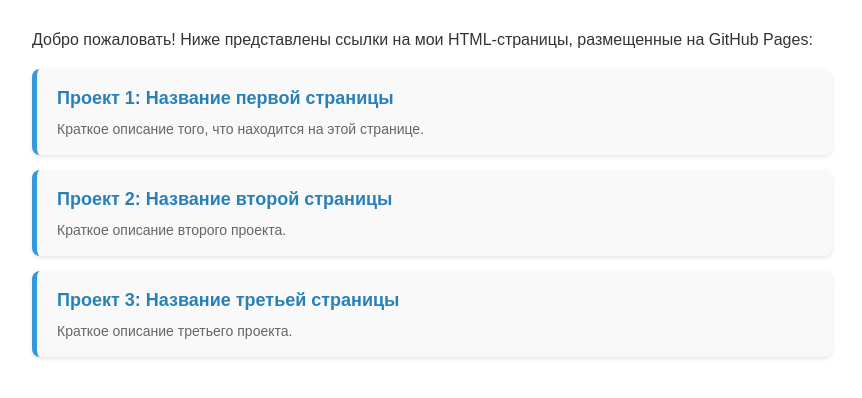
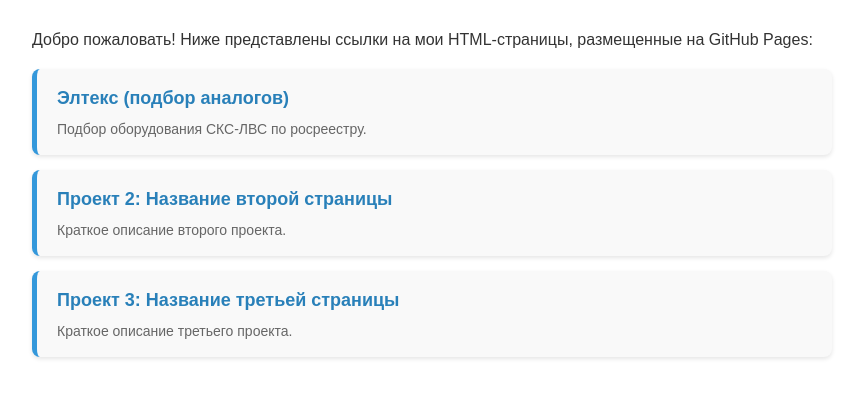
Before and after one commit to Maxirom13/baza_znani, a plain HTML site: page index.html in a window 1280 px wide. Shown: the part 94-492 px from the top of the page, without its empty margins (208-1070 px from the left). Drawn offline with Linux system fonts and the light colour scheme.

Commit message:
Update index.html

```diff
--- a/index.html
+++ b/index.html
@@ -56,8 +56,8 @@
 
     <ul class="projects-list">
         <li>
-            <a href="page1.html">Проект 1: Название первой страницы</a>
-            <div class="description">Краткое описание того, что находится на этой странице.</div>
+            <a href="eltex-analogi-reestr.html">Элтекс (подбор аналогов)</a>
+            <div class="description">Подбор оборудования СКС-ЛВС по росреестру.</div>
         </li>
         <li>
             <a href="page2.html">Проект 2: Название второй страницы</a>
```
